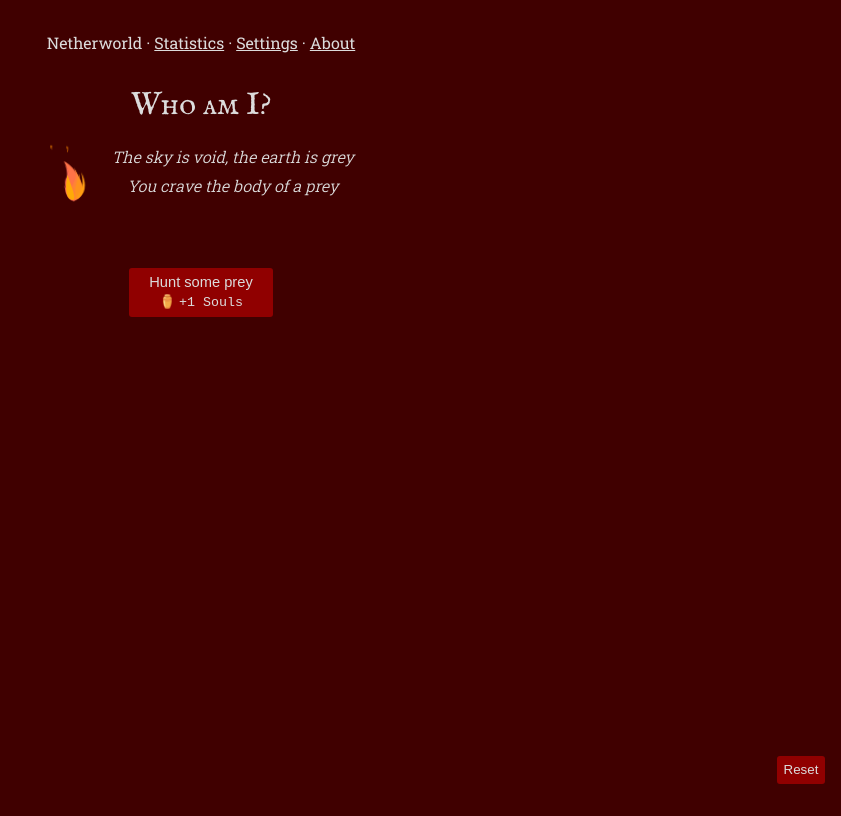
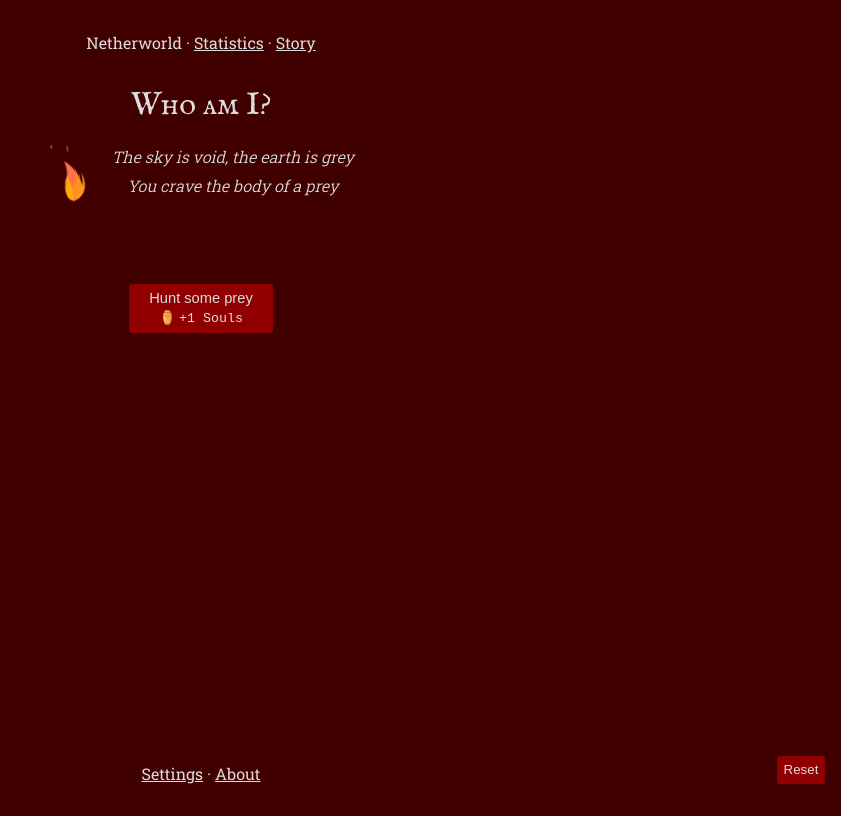
Before and after one commit to agateblue/demonology, a Vue app: page / in a window 1280 px wide. Shown: the whole page, without its empty margins (439-1280 px from the left). Built offline with nearby package versions, Linux system fonts and the light colour scheme.

Commit message:
Added story tab

```diff
--- a/src/App.vue
+++ b/src/App.vue
@@ -13,8 +13,7 @@
       <!-- <router-link class="discrete" to="/">Lore</router-link> · -->
       <!-- <router-link class="discrete" to="/">Lord</router-link> · -->
       <router-link class="discrete" to="/statistics">Statistics</router-link> ·
-      <router-link class="discrete" to="/settings">Settings</router-link> ·
-      <router-link class="discrete" to="/about">About</router-link>
+      <router-link class="discrete" to="/story">Story</router-link>
     </nav>
     <div class="text--center py-2">
       <h1 class="mt-4 mb-2">
@@ -64,7 +63,14 @@
         v-if="$store.state.total.evil > 0"
       > Evil</number-badge>
     </div>
-    <router-view/>
+    <router-view class="view" />
+    <footer
+      class="text--center my-4"
+    >
+
+      <router-link class="discrete" to="/settings">Settings</router-link> ·
+      <router-link class="discrete" to="/about">About</router-link>
+    </footer>
     <div style="position: fixed; bottom: 1em; right: 1em" v-if="$store.state.settings.debug">
       <button @click.prevent="$store.commit('hardReset')">
         Reset
--- a/src/game.js
+++ b/src/game.js
@@ -129,8 +129,8 @@ export const PROMPTS = [
       'The sky is void, the earth is grey',
       'You crave the body of a prey',
     ],
-    condition ({state}) {
-      return state.total.souls === 0
+    condition () {
+      return true
     }
   },
   {
@@ -139,7 +139,7 @@ export const PROMPTS = [
       'A soul remains, so does your thirst',
     ],
     condition ({state}) {
-      return state.total.souls === 1
+      return state.total.souls > 0
     }
   },
   {
@@ -157,7 +157,7 @@ export const PROMPTS = [
       'Witness the birth of your legion',
     ],
     condition ({get, state}) {
-      return state.awakening.minions === 0 && state.current.souls >= get("minions.cost")
+      return state.total.minions > 0 || state.current.souls >= get("minions.cost")
     }
   },
   {
@@ -166,7 +166,7 @@ export const PROMPTS = [
       "Gathering souls in the process",
     ],
     condition ({state}) {
-      return state.awakening.minions > 0
+      return state.total.minions > 0
     }
   },
   {
@@ -175,7 +175,7 @@ export const PROMPTS = [
       "Your nightmares need an open door"
     ],
     condition ({get, state}) {
-      return state.awakening.occultists === 0 && state.current.minions >= get("occultists.cost")
+      return state.current.minions >= get("occultists.cost") || state.total.occultists > 0
     }
   },
   {
@@ -184,7 +184,7 @@ export const PROMPTS = [
       'Hundreds of souls roam the ether'
     ],
     condition ({state}) {
-      return state.awakening.occultists > 0
+      return state.total.occultists > 0
     }
   },
   {
@@ -211,7 +211,7 @@ export const PROMPTS = [
       "Something needs to be done",
     ],
     condition ({state}) {
-      return state.current.prey === 0
+      return state.current.prey === 0 || state.total.awakenings > 0
     }
   },
   {
--- a/src/router.js
+++ b/src/router.js
@@ -3,6 +3,7 @@ import About from './views/About.vue'
 import Home from './views/Home.vue'
 import Settings from './views/Settings.vue'
 import Statistics from './views/Statistics.vue'
+import Story from './views/Story.vue'
 
 const routes = [
   {
@@ -25,6 +26,11 @@ const routes = [
     name: 'Statistics',
     component: Statistics
   },
+  {
+    path: '/story',
+    name: 'Story',
+    component: Story
+  },
 ]
 
 const router = createRouter({
--- a/src/styles.css
+++ b/src/styles.css
@@ -62,6 +62,7 @@ section {
   border-radius: var(--border-radius);
   margin-left: auto;
   margin-right: auto;
+  width: 100%;
 }
 section:not(.transparent) {
   background-color: rgba(255, 255, 255, 0.1);
@@ -71,6 +72,12 @@ body > * {
 }
 main {
   max-width: var(--body-width);
+  display: flex;
+  flex-direction: column;
+  min-height: 100vh;
+}
+main > .view {
+  flex-grow: 1;
 }
 
 h1, h2, h3, h4 {
--- /dev/null
+++ b/src/views/Story.vue
@@ -0,0 +1,25 @@
+<template>
+  <section class="tiny text--center">
+    <h1>Story</h1>
+    <div
+      class="mb-4"
+      v-for="prompt, idx in $store.getters['values']('prompts.available')"
+      :key="idx"
+    >
+      <p
+        v-for="(row, idx2) in prompt.text"
+        :key="idx2"
+        class="my-0"
+      >
+        <i>
+          {{ row }}
+        </i>
+      </p>
+    </div>
+  </section>
+</template>
+
+<script>
+
+export default {}
+</script>
```
